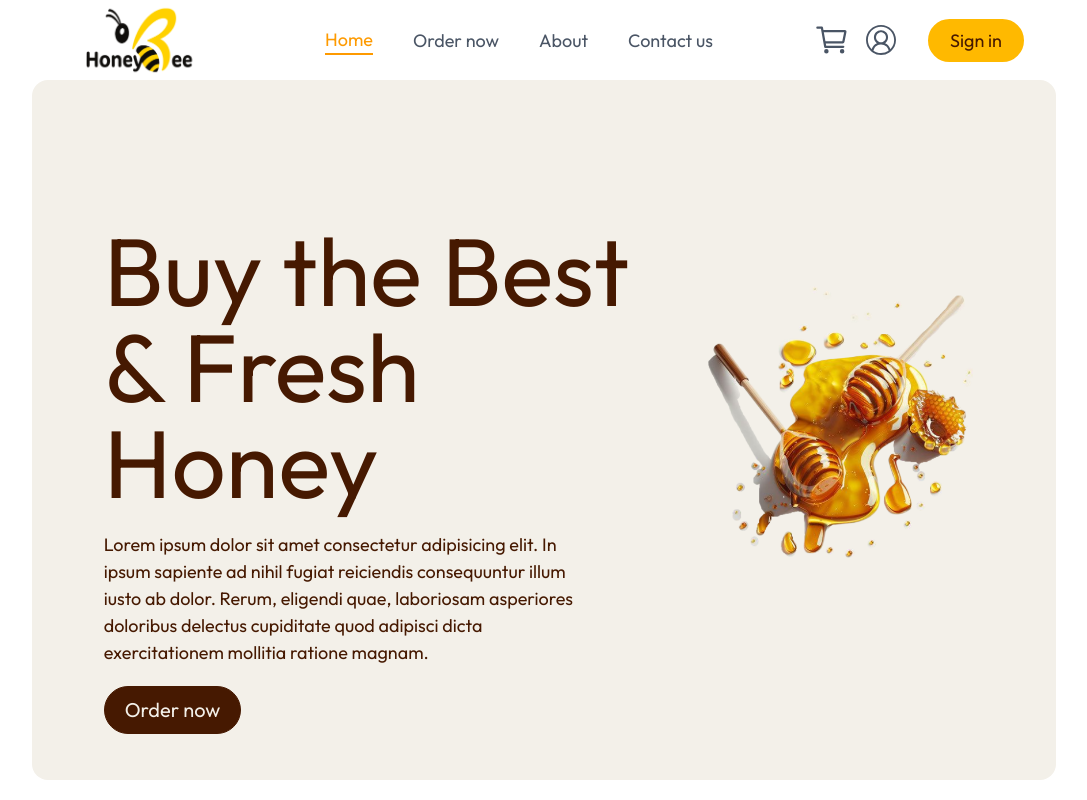
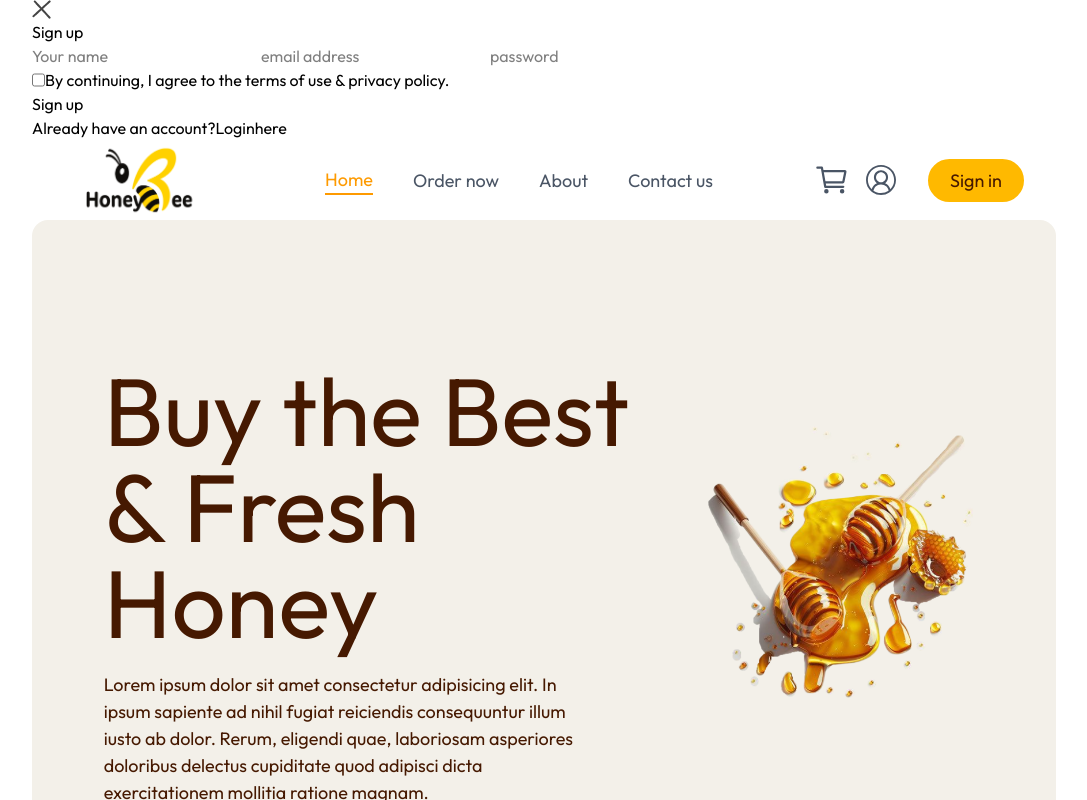
Before and after one commit to NusfaJahan61/Honey-Bee, a React (Vite) app: page / in a window 1280 px wide. Both pictures are taken after a click on the button "Sign in". Shown: the top 800 px of the page, without its empty margins (96-1183 px from the left). Built offline with nearby package versions, Linux system fonts and the light colour scheme.

Commit message:
Login Page Primary

```diff
--- a/src/App.jsx
+++ b/src/App.jsx
@@ -1,12 +1,17 @@
+import { useState } from 'react'
 import Footer from './components/Footer/Footer'
 import Navbar from './components/Navbar/Navbar'
 import Home from './pages/HomePage/Home'
+import Login from './pages/LoginPage/Login'
 
 function App() {
 
+  const [showLogin, setShowLogin] = useState(false)
+
   return (
     <div className="w-[80%] m-auto">
-      <Navbar />
+      {showLogin === true ? <Login setShowLogin={setShowLogin} /> : <></>}
+      <Navbar setShowLogin={setShowLogin} />
       <Home />
       <Footer />
     </div>
--- a/src/assets/assets.js
+++ b/src/assets/assets.js
@@ -2,11 +2,13 @@ import header from './header.png'
 import logo from './logo.png'
 import nuts from './nuts.jpg'
 import blackSeedHoney250g from './blackSeedHoney250g.jpg'
+import cross_icon from './cross_icon.png'
 
 export const assets = {
   header,
   logo,
   nuts,
+  cross_icon
 }
 
 export const item_list = [
--- a/src/components/Navbar/Navbar.jsx
+++ b/src/components/Navbar/Navbar.jsx
@@ -3,7 +3,7 @@ import { IoCartOutline } from "react-icons/io5";
 import { VscAccount } from "react-icons/vsc";
 import { assets } from '../../assets/assets';
 
-const Navbar = () => {
+const Navbar = ({ setShowLogin }) => {
 
   const [nav, setNav] = useState("Home")
   const [icons, setIcons] = useState("")
@@ -45,8 +45,9 @@ const Navbar = () => {
           <VscAccount />
         </div>
         <div className="account"></div>
-        <button className='bg-amber-400 text-amber-950 border-2 border-amber-400 font-bold px-5 py-1.5 rounded-[25px] text-[18px] cursor-pointer
-        hover:bg-transparent transition duration-200'>Sign in</button>
+        <button onClick={() => setShowLogin(true)}
+          className='bg-amber-400 text-amber-950 border-2 border-amber-400 font-bold px-5 py-1.5 rounded-[25px] text-[18px] cursor-pointer hover:bg-transparent transition duration-200'
+        >Sign in</button>
       </div>
     </div>
   )
--- /dev/null
+++ b/src/pages/LoginPage/Login.jsx
@@ -0,0 +1,35 @@
+import { useState } from "react"
+import { assets } from "../../assets/assets"
+
+const Login = ({ setShowLogin }) => {
+
+  const [currState, setCurrState] = useState("Sign up")
+
+  return (
+    <div>
+      <img onClick={() => setShowLogin(false)} src={assets.cross_icon} alt="cross" />
+      <h1>{currState}</h1>
+      <form action="">
+        {currState === "Sign up"
+          ? <input type="text" placeholder="Your name" required />
+          : <></>
+        }
+        <input type="email" placeholder="email address" required />
+        <input type="password" placeholder="password" required />
+        <div className="flex">
+          <input type="checkbox" required />
+          <p>By continuing, I agree to the terms of use & privacy policy.</p>
+        </div>
+        <button>{currState}</button>
+        <p>Already have an account?
+          {currState === "Sign up"
+            ? <span onClick={() => setCurrState("Login")}>Login</span>
+            : <span onClick={() => setCurrState("Sign in")}>Sign up</span>
+          }
+          here</p>
+      </form>
+    </div>
+  )
+}
+
+export default Login
```
Also changed, not shown: src/assets/cross_icon.png (added).
